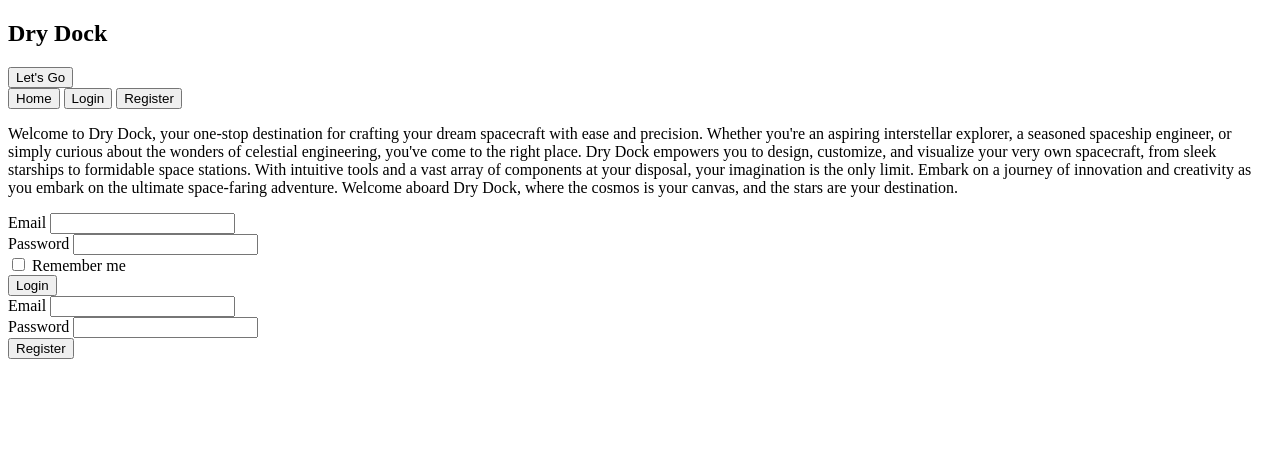
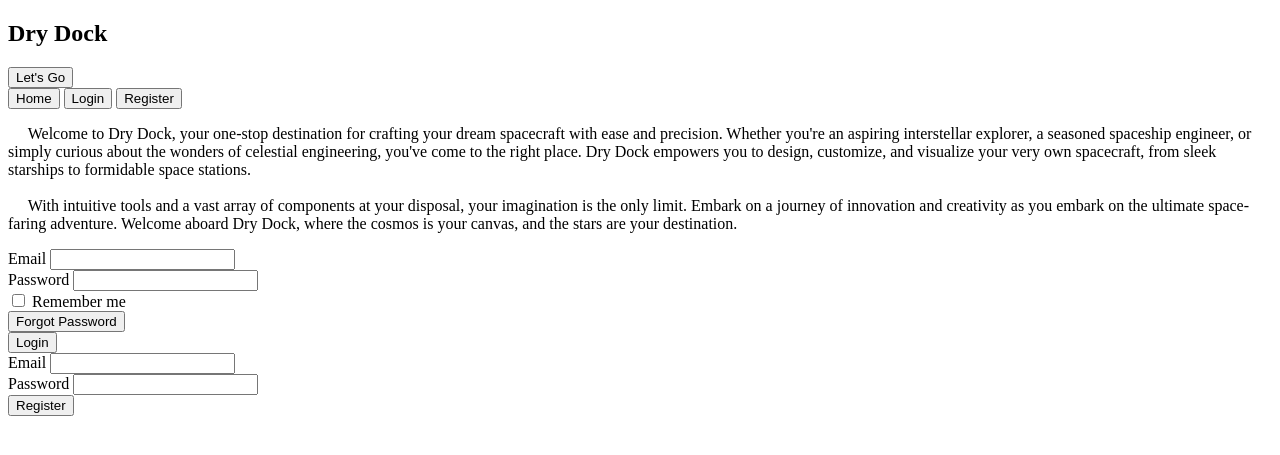
Before and after one commit to DrechslerDerek/DryDock, a Symfony app: template templates/splash.html.twig in a window 1280 px wide. Shown: the top 455 px of the page. Run offline with Twig, Linux system fonts and the light colour scheme; the template is opened without the code that fills it, so the values that code supplies are empty; some libraries are stand-ins or nearby versions.

Commit message:
login/ splash

```diff
--- a/composer.json
+++ b/composer.json
@@ -36,6 +36,7 @@
         "symfony/string": "6.3.*",
         "symfony/translation": "6.3.*",
         "symfony/twig-bundle": "6.3.*",
+        "symfony/ux-toggle-password": "^2.11",
         "symfony/ux-turbo": "^2.11",
         "symfony/validator": "6.3.*",
         "symfony/web-link": "6.3.*",
--- a/config/bundles.php
+++ b/config/bundles.php
@@ -14,4 +14,5 @@ return [
     Symfony\WebpackEncoreBundle\WebpackEncoreBundle::class => ['all' => true],
     Symfony\UX\StimulusBundle\StimulusBundle::class => ['all' => true],
     Symfony\UX\Turbo\TurboBundle::class => ['all' => true],
+    Symfony\UX\TogglePassword\TogglePasswordBundle::class => ['all' => true],
 ];
--- a/package.json
+++ b/package.json
@@ -5,6 +5,7 @@
         "@hotwired/stimulus": "^3.0.0",
         "@hotwired/turbo": "^7.0.1",
         "@symfony/stimulus-bridge": "^3.2.0",
+        "@symfony/ux-toggle-password": "file:vendor/symfony/ux-toggle-password/assets",
         "@symfony/ux-turbo": "file:vendor/symfony/ux-turbo/assets",
         "@symfony/webpack-encore": "^4.0.0",
         "core-js": "^3.23.0",
--- a/templates/components/login.html.twig
+++ b/templates/components/login.html.twig
@@ -1,27 +1,38 @@
 <div class="row justify-content-center mb-4">
     <div class="col col-lg-5">
-        <label class="star-input-label" for="email">Email</label>
-        <input class="form-control star-text-input" type="email"  aria-label="email" id="email">
+        <div class="d-flex">
+            <div class="w-100">
+                <label class="star-input-label" for="email">Email</label>
+                <input class="form-control star-text-input" type="email"  aria-label="email" id="email">
+            </div>
+            <span class="input-group-text align-items-end" ><i class="bi bi-person-fill"></i></span>
+        </div>
     </div>
 </div>
 <div class="row justify-content-center mb-4">
     <div class="col col-lg-5">
-        <label class="star-input-label" for="password">Password</label>
-        <input class="form-control star-text-input" type="password"  aria-label="password" id="password">
+        <div class="d-flex">
+            <div class="w-100">
+                <label class="star-input-label" for="password">Password</label>
+                <input class="form-control star-text-input" type="password"  aria-label="password" id="password">
+            </div>
+            <span class="input-group-text align-items-end" ><i class="bi bi-shield-lock-fill"></i></span>
+        </div>
     </div>
 </div>
 <div class="row justify-content-center mb-3">
-    <div class="col col-lg-5">
+    <div class="col col-lg-5 ps-3 d-flex justify-content-between">
         <div class="form-check">
             <input class="form-check-input" type="checkbox" value="" id="flexCheckDefault">
             <label class="form-check-label" for="flexCheckDefault">
                 Remember me
             </label>
         </div>
+        <button type="button" class="btn btn-link p-0 border-0">Forgot Password</button>
     </div>
 </div>
 <div class="row justify-content-center">
-    <div class="col col-lg-5">
+    <div class="col col-lg-5 ps-3">
         <button class="btn btn-danger fw-bold btn-lg">Login</button>
     </div>
 </div>
--- a/templates/components/register.html.twig
+++ b/templates/components/register.html.twig
@@ -1,17 +1,27 @@
 <div class="row justify-content-center mb-4">
     <div class="col col-lg-5">
-        <label class="star-input-label" for="register-email">Email</label>
-        <input class="form-control star-text-input" type="email"  aria-label="register-email" id="register-email">
+        <div class="d-flex">
+            <div class="w-100">
+                <label class="star-input-label" for="register-email">Email</label>
+                <input class="form-control star-text-input" type="email"  aria-label="register-email" id="register-email">
+            </div>
+            <span class="input-group-text align-items-end" ><i class="bi bi-person-fill"></i></span>
+        </div>
     </div>
 </div>
 <div class="row justify-content-center mb-4">
     <div class="col col-lg-5">
-        <label class="star-input-label" for="register-password">Password</label>
-        <input class="form-control star-text-input" type="password"  aria-label="register-password" id="register-password">
+        <div class="d-flex">
+            <div class="w-100">
+                <label class="star-input-label" for="register-password">Password</label>
+                <input class="form-control star-text-input" type="password"  aria-label="register-password" id="register-password">
+            </div>
+            <span class="input-group-text align-items-end" ><i class="bi bi-shield-lock-fill"></i></span>
+        </div>
     </div>
 </div>
 <div class="row justify-content-center">
-    <div class="col col-lg-5">
+    <div class="col col-lg-5 ps-3">
         <button class="btn btn-danger fw-bold btn-lg">Register</button>
     </div>
 </div>
--- a/templates/components/welcome-text.html.twig
+++ b/templates/components/welcome-text.html.twig
@@ -1,5 +1,5 @@
 <p class="fs-4">
-    Welcome to Dry Dock, your one-stop destination for crafting your dream spacecraft
+    &emsp; Welcome to Dry Dock, your one-stop destination for crafting your dream spacecraft
     with
     ease and precision. Whether you're an aspiring interstellar explorer, a seasoned
     spaceship engineer, or simply curious about the wonders of celestial engineering,
@@ -7,7 +7,8 @@
     come to the right place. Dry Dock empowers you to design, customize, and
     visualize your very own spacecraft, from sleek starships to formidable space
     stations.
-    With intuitive tools and a vast array of components at your disposal, your
+    <br><br>
+    &emsp; With intuitive tools and a vast array of components at your disposal, your
     imagination
     is the only limit. Embark on a journey of innovation and creativity as you embark on
     the
--- a/templates/splash.html.twig
+++ b/templates/splash.html.twig
@@ -6,7 +6,7 @@
             <div class="row justify-content-center">
                 <div class="col">
                     <div class="splash-content">
-                        <h1 class="text-center display-1"><i class="bi bi-rocket-takeoff me-2"></i>Dry Dock</h1>
+                        <h1 class="text-center display-1 fw-semibold"><i class="bi bi-rocket-takeoff me-2"></i>Dry Dock</h1>
                         <div class="d-flex justify-content-center mt-5">
                             <button type="button" class="btn btn-danger fw-bold btn-lg" {{ stimulus_action('splash','showSplash') }}>Let's Go</button>
                         </div>
```
Also changed, not shown: assets/controllers.json (+9 -0 lines), assets/styles/controls.css (+14 -0 lines), 3 other files.
